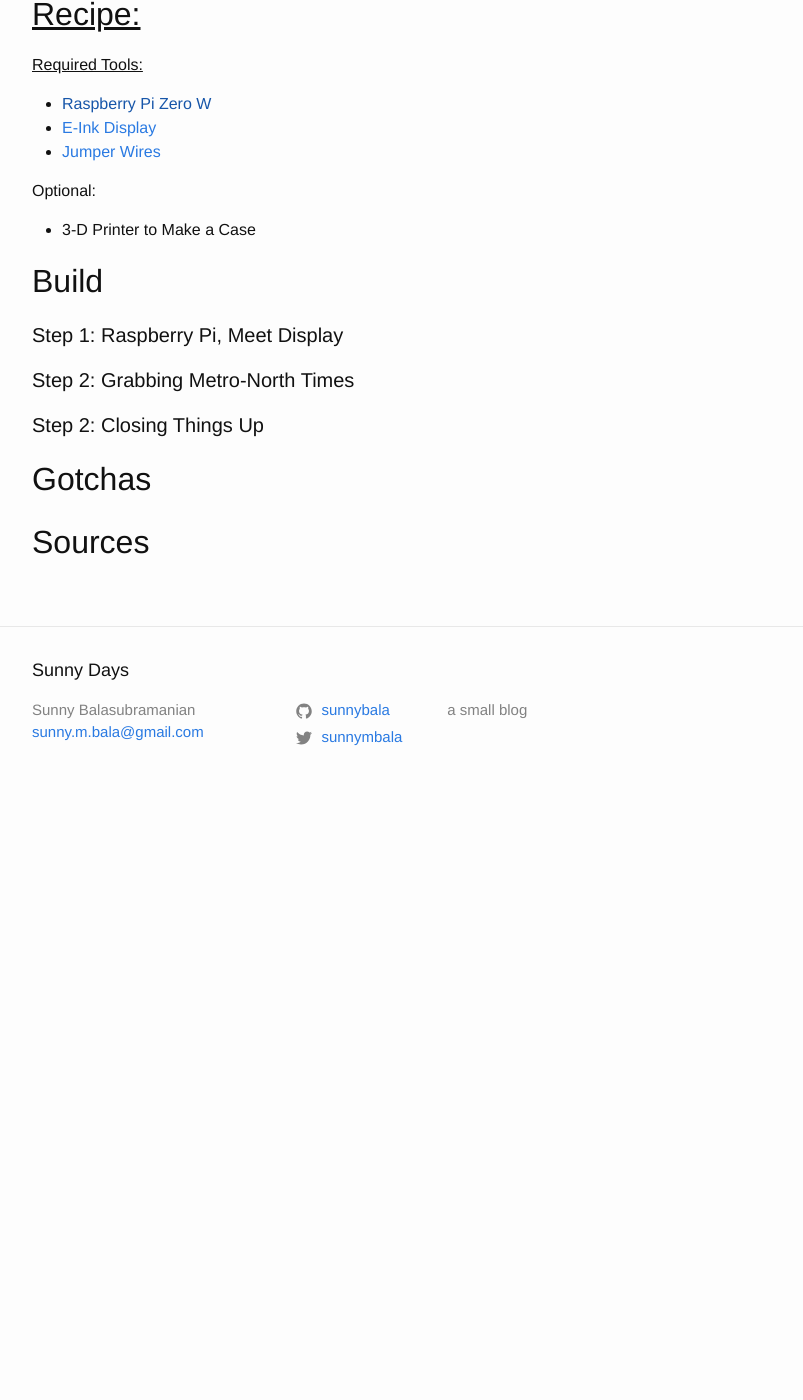
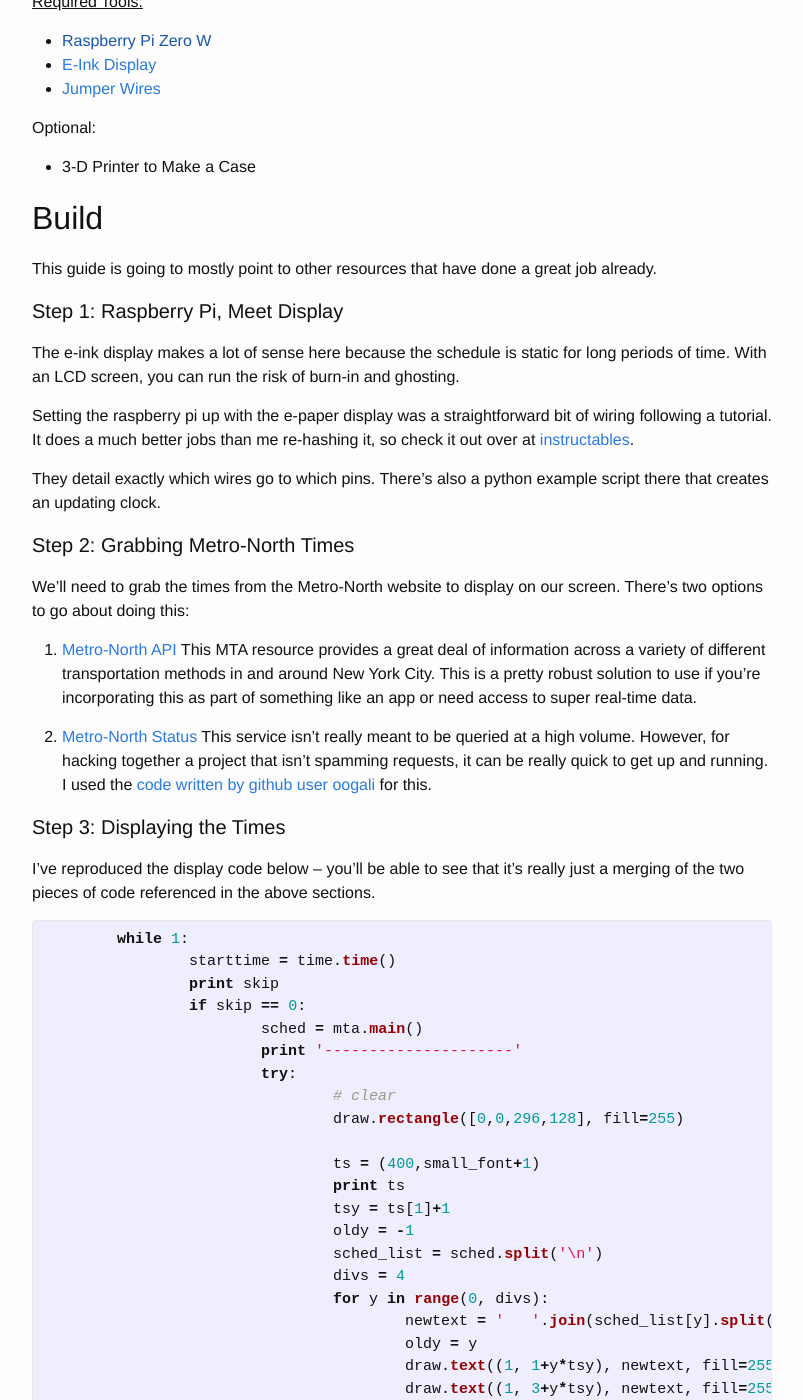
Before and after one commit to sunnybala/sunnybala.github.io, a Jekyll site: the page built from _posts/2019-10-11-eInk-Train-Display.md, in a window 1280 px wide and 1400 px high, scrolled down 1442 px. Shown: the whole window, without its empty margins (238-1041 px from the left). Built offline with Jekyll 4.4.1, drawn with Linux system fonts in a browser that asks for light colours; before the commit the page ends 2251 px from its top, so only the background shows below that; some of the changed text lies outside the part shown.

Commit message:
rking on post

```diff
--- a/_posts/2019-10-11-eInk-Train-Display.md
+++ b/_posts/2019-10-11-eInk-Train-Display.md
@@ -47,11 +43,72 @@
 
 ## Build
 
+This guide is going to mostly point to other resources that have done a great job already.
+
 #### Step 1: Raspberry Pi, Meet Display
+The e-ink display makes a lot of sense here because the schedule is static for long periods of time. With an LCD screen, you can run the risk of burn-in and ghosting.
+
+Setting the raspberry pi up with the e-paper display was a straightforward bit of wiring following a tutorial. It does a much better jobs than me re-hashing it, so check it out over at [instructables](https://www.instructables.com/id/Waveshare-EPaper-and-a-RaspberryPi/).
+
+They detail exactly which wires go to which pins. There's also a python example script there that creates an updating clock.
 
 #### Step 2: Grabbing Metro-North Times
+We'll need to grab the times from the Metro-North website to display on our screen. There's two options to go about doing this:
+
+1. [Metro-North API](https://datamine.mta.info/) This MTA resource provides a great deal of information across a variety of different transportation methods in and around New York City. This is a pretty robust solution to use if you're incorporating this as part of something like an app or need access to super real-time data.
+
+2. [Metro-North Status](http://as0.mta.info/mnr/mstations/station_status_display.cfm) This service isn't really meant to be queried at a high volume. However, for hacking together a project that isn't spamming requests, it can be really quick to get up and running. I used the [code written by github user oogali](https://gist.github.com/oogali/7695971) for this.
+
+
+#### Step 3: Displaying the Times
+I've reproduced the display code below -- you'll be able to see that it's really just a merging of the two pieces of code referenced in the above sections.
+
+{% highlight python %}
+	while 1:
+		starttime = time.time()
+		print skip
+		if skip == 0:
+			sched = mta.main()
+			print '---------------------'
+			try:
+				# clear
+				draw.rectangle([0,0,296,128], fill=255)
+
+				ts = (400,small_font+1)
+				print ts
+				tsy = ts[1]+1
+				oldy = -1
+				sched_list = sched.split('\n')
+				divs = 4
+				for y in range(0, divs):
+					newtext = '   '.join(sched_list[y].split('\t'))[:45]
+					oldy = y
+					draw.text((1, 1+y*tsy), newtext, fill=255, font=myfont10)
+					draw.text((1, 3+y*tsy), newtext, fill=255, font=myfont10)
+					draw.text((3, 3+y*tsy), newtext, fill=255, font=myfont10)
+					draw.text((3, 1+y*tsy), newtext, fill=255, font=myfont10)
+					draw.text((2, 2+y*tsy), newtext, fill=0, font=myfont10)
+
+			except IOError as ex:
+				print 'IOError', str(ex), imagename[0]
+				pass
+
+		#draw time
+		now = datetime.datetime.now(pytz.timezone('America/New_York'))
+		hour = now.hour%12
+		hour = 12 if hour == 0 else hour
+		tstr = ("%02d:%02d"%(hour,now.minute)).replace('0','O')
+
+		tpx = 96
+		tpy = 96
+		draw.rectangle([0,tpy-12,296,128], fill=255)
+		for i in range(tpy-4, tpy+32, 2):
+			draw.line([0, i, 295, i], fill=255)
+		draw.text((tpx  , tpy-1), tstr, fill=0, font=myfont28)
+{% endhighlight python %}
 
 #### Step 2: Closing Things Up
+
 
 ## Gotchas
 
```
Also changed, not shown: other parts of _posts/2019-10-11-eInk-Train-Display.md (+1 -5 lines).
